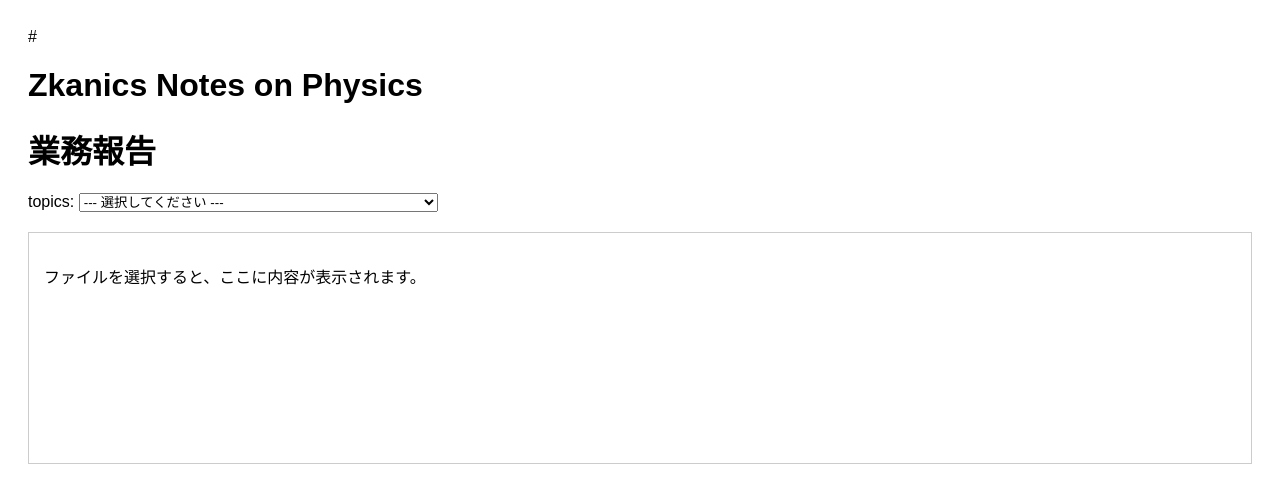
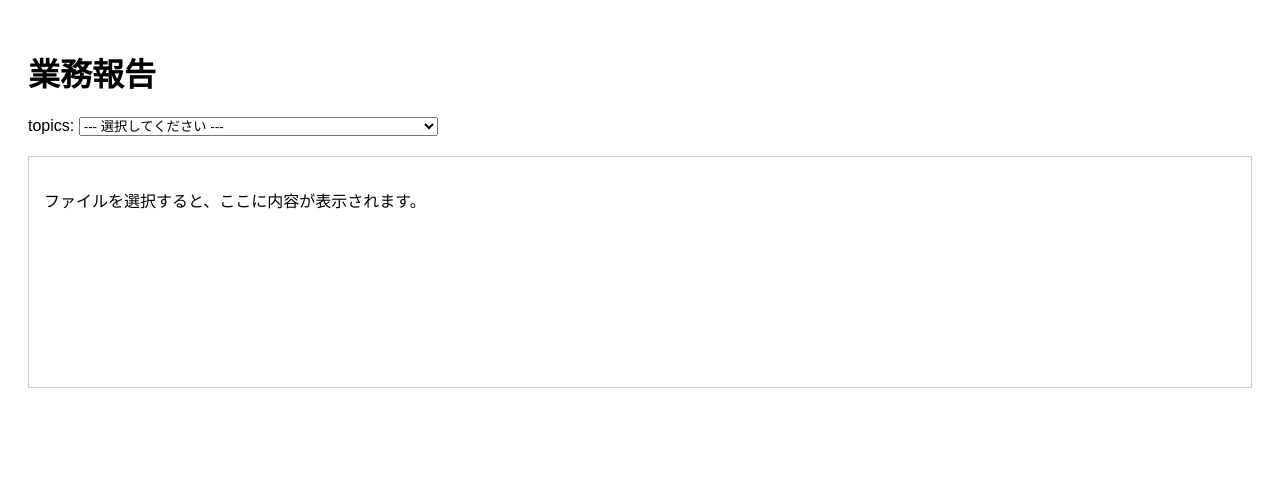
Before and after one commit to nsuser2025/zkanics-dpd, a plain HTML site: page index.html in a window 1280 px wide. Drawn offline with nearby package versions, Linux system fonts and the light colour scheme.

Commit message:
Update index.html

```diff
--- a/index.html
+++ b/index.html
@@ -34,7 +34,6 @@ window.MathJax = {
 </head>
 <body>
 
-#<h1>Zkanics Notes on Physics</h1>
 <h1>業務報告</h1>
 
 <label for="chapter-select">topics:</label>
```
